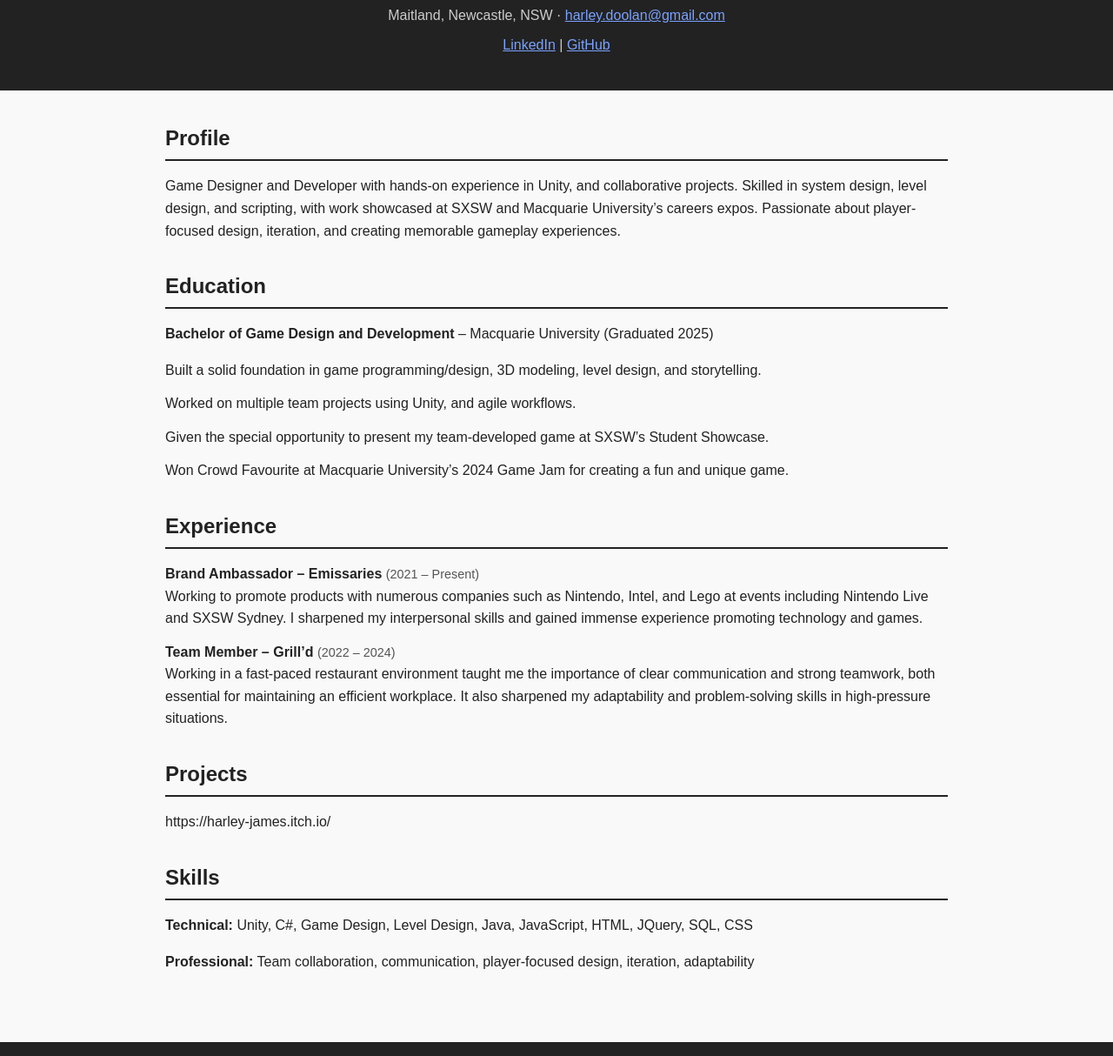
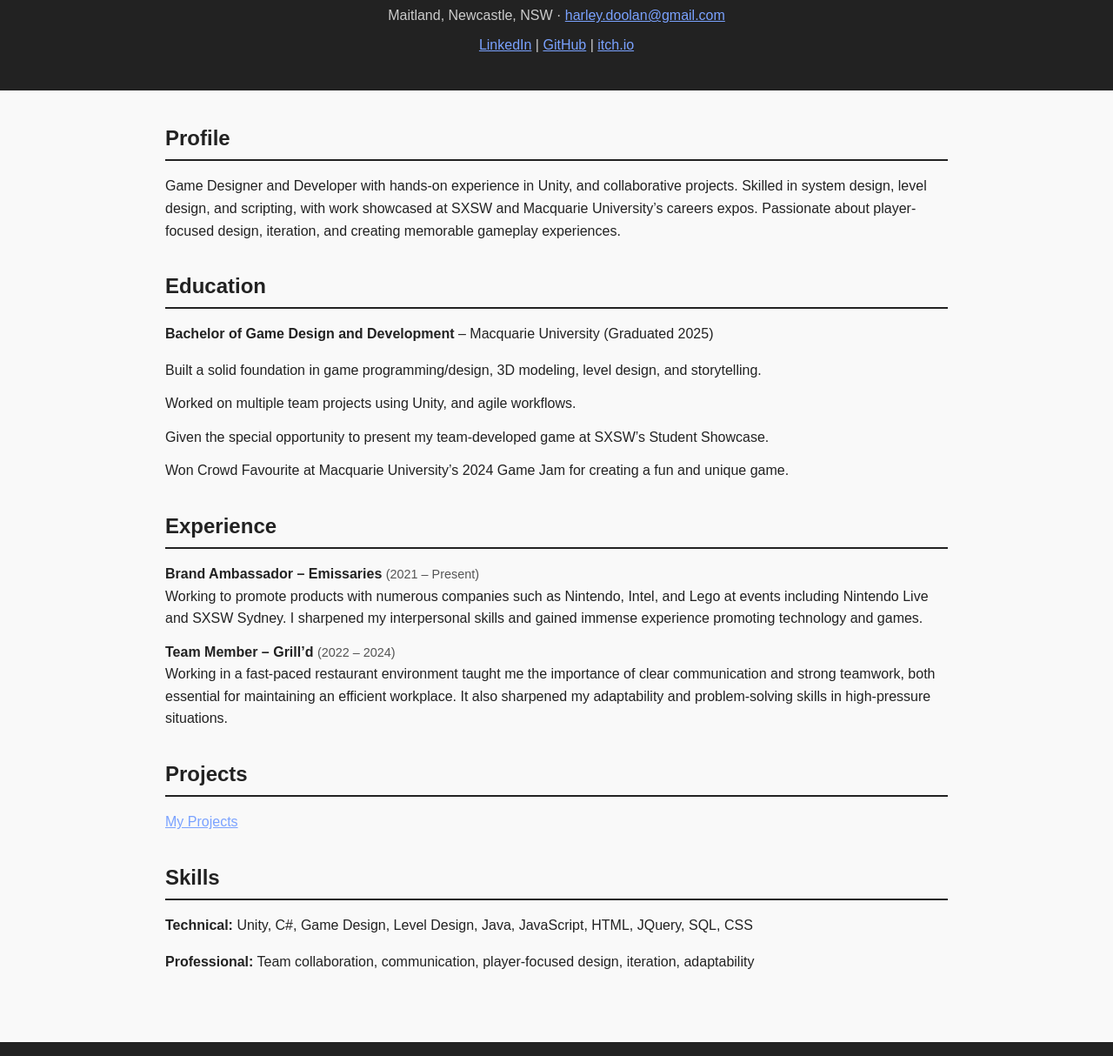
Before and after one commit to HarleyJamesD/HarleyJamesD.github.io, a plain HTML site: page index.html in a window 1280 px wide. Shown: the part 86-1300 px from the top of the page at 87% size. Drawn offline with Linux system fonts and the light colour scheme.

Commit message:
Update index.html

```diff
--- a/index.html
+++ b/index.html
@@ -58,7 +58,7 @@
 <header>
   <h1>Harley James Doolan</h1>
   <p>Maitland, Newcastle, NSW · <a href="mailto:harley.doolan@gmail.com" style="color:#7aa2ff">harley.doolan@gmail.com</a></p>
-  <p><a href="https://www.linkedin.com/in/harley-doolan-54alba209/" target="_blank" style="color:#7aa2ff">LinkedIn</a> | <a href="https://github.com/HarleyJamesD" target="_blank" style="color:#7aa2ff">GitHub</a></p>
+  <p><a href="https://www.linkedin.com/in/harley-doolan-54alba209/" target="_blank" style="color:#7aa2ff">LinkedIn</a> | <a href="https://github.com/HarleyJamesD" target="_blank" style="color:#7aa2ff">GitHub</a> | <a href="https://harley-james.itch.io/" target="_blank" style="color:#7aa2ff">itch.io</a></p>
 </header>
 
 <div class="container">
@@ -104,7 +104,7 @@
   <section>
     <h2>Projects</h2>
     <ul>
-      https://harley-james.itch.io/
+      <a href="https://harley-james.itch.io/" target="_blank" style="color:#7aa2ff">My Projects</a>
     </ul>
   </section>
 
```
